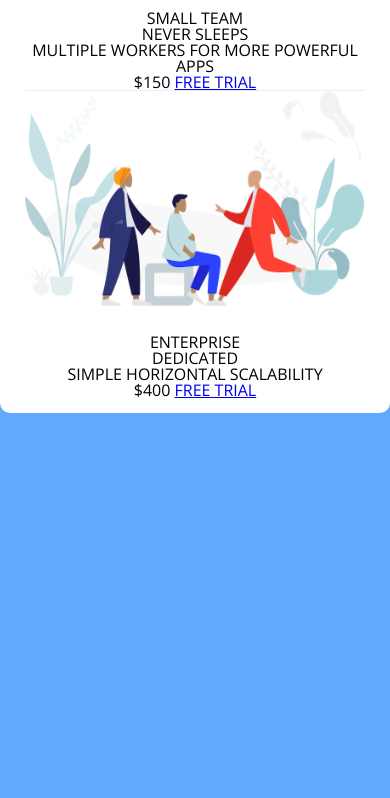
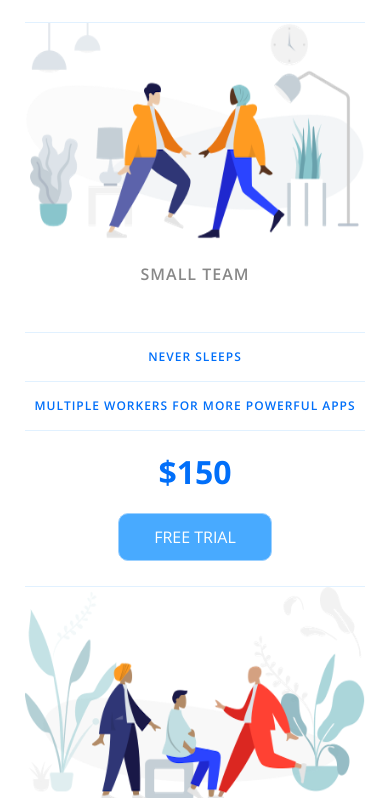
Before and after one commit to stanrocks/WebDevBootcamp_ColtSteele, a plain HTML site: page 16-Responsive Pricing Panel/index.html in a window 390 px wide. Shown: the part 556-1354 px from the top of the page. Before the commit the page ends 969 px from the top, so only its background shows below. Drawn offline with nearby package versions, Linux system fonts and the light colour scheme.

Commit message:
Mobile First Styling Complete

```diff
--- a/16-Responsive Pricing Panel/app.css
+++ b/16-Responsive Pricing Panel/app.css
@@ -173,3 +173,61 @@ body {
     margin-bottom: 25px;
     max-width: 100%;
 }
+
+.pricing-header {
+    color: #888;
+    font-weight: 600;
+    letter-spacing: 1px;
+}
+
+.pricing-features {
+    margin: 50px 0 25px;
+    color: #016ff9
+}
+
+.pricing-features-item {
+    font-weight: 600;
+    letter-spacing: 1px;
+    font-size: 12px;
+    line-height: 1.5;
+    padding: 15px 0;
+    border-top: 1px solid #e1f1ff;
+}
+
+.pricing-features-item:last-child {
+    border-bottom: 1px solid #e1f1ff;
+}
+
+.pricing-price {
+    color: #016ff9;
+    display: block;
+    font-size: 32px;
+    font-weight: 700;
+}
+
+.pricing-button {
+    border: 1px solid #9dd1ff;
+    border-radius: 10px;
+    color: #348efe;
+    display: inline-block;
+    padding: 15px 35px;
+    text-decoration: none;
+    margin: 25px 0;
+    transition: background-color 200ms ease-in-out;
+}
+
+.pricing-button:hover,
+.pricing-button:focus {
+    background-color: #e1f1ff;
+}
+
+.pricing-button.is-featured {
+    background-color: #48aaff;
+    color: white;
+}
+
+.pricing-button.is-featured:hover,
+.pricing-button.is-featured:focus {
+    background-color: #269aff;
+    color: white;
+}
```
